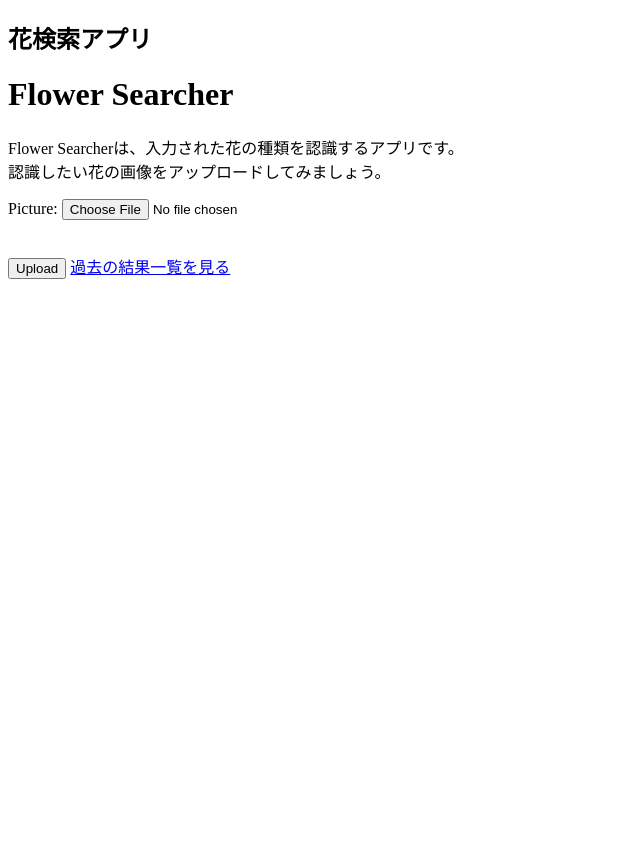
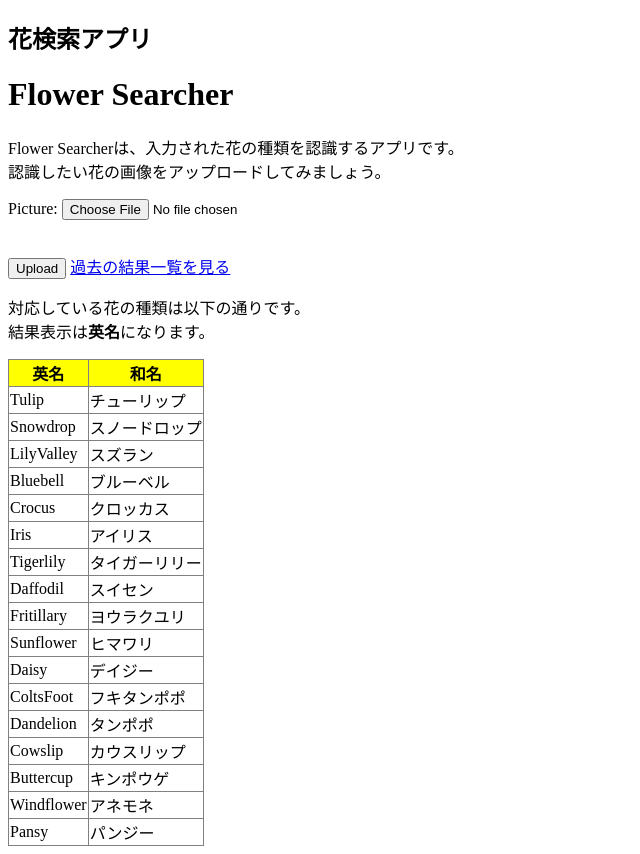
Before and after one commit to katzedaze/flowerapp, a Django app: page / in a window 1280 px wide. Shown: the whole page, without its empty margins (0-640 px from the left). Before the commit the page ends 279 px from the top, so only its background shows below. Run offline with Django 3.2, Linux system fonts and the light colour scheme.

Commit message:
change upload

```diff
--- a/app/templates/app/upload.html
+++ b/app/templates/app/upload.html
@@ -19,5 +19,87 @@
       <button type="submit">Upload</button>
       <a href="{% url 'app:showall' %}">過去の結果一覧を見る</a>
     </form>
+
+    <p>
+      対応している花の種類は以下の通りです。
+      <br />
+      結果表示は<strong>英名</strong>になります。
+    </p>
+    <table border="1" style="border-collapse: collapse">
+      <thead>
+        <tr col style="background-color: yellow">
+          <th>英名</th>
+          <th>和名</th>
+        </tr>
+        <tr>
+          <td>Tulip</td>
+          <td>チューリップ</td>
+        </tr>
+        <tr>
+          <td>Snowdrop</td>
+          <td>スノードロップ</td>
+        </tr>
+        <tr>
+          <td>LilyValley</td>
+          <td>スズラン</td>
+        </tr>
+        <tr>
+          <td>Bluebell</td>
+          <td>ブルーベル</td>
+        </tr>
+        <tr>
+          <td>Crocus</td>
+          <td>クロッカス</td>
+        </tr>
+        <tr>
+          <td>Iris</td>
+          <td>アイリス</td>
+        </tr>
+        <tr>
+          <td>Tigerlily</td>
+          <td>タイガーリリー</td>
+        </tr>
+        <tr>
+          <td>Daffodil</td>
+          <td>スイセン</td>
+        </tr>
+        <tr>
+          <td>Fritillary</td>
+          <td>ヨウラクユリ</td>
+        </tr>
+        <tr>
+          <td>Sunflower</td>
+          <td>ヒマワリ</td>
+        </tr>
+        <tr>
+          <td>Daisy</td>
+          <td>デイジー</td>
+        </tr>
+        <tr>
+          <td>ColtsFoot</td>
+          <td>フキタンポポ</td>
+        </tr>
+        <tr>
+          <td>Dandelion</td>
+          <td>タンポポ</td>
+        </tr>
+        <tr>
+          <td>Cowslip</td>
+          <td>カウスリップ</td>
+        </tr>
+        <tr>
+          <td>Buttercup</td>
+          <td>キンポウゲ</td>
+        </tr>
+        <tr>
+          <td>Windflower</td>
+          <td>アネモネ</td>
+        </tr>
+        <tr>
+          <td>Pansy</td>
+          <td>パンジー</td>
+        </tr>
+      </thead>
+    </table>
   </body>
 </html>
```
Also changed, not shown: 4 other files.
